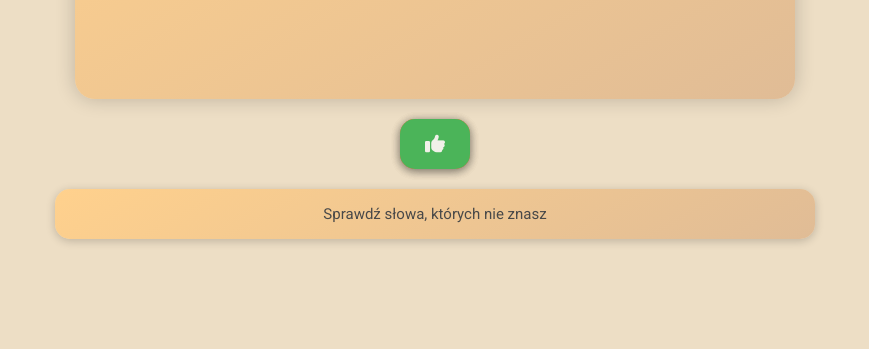
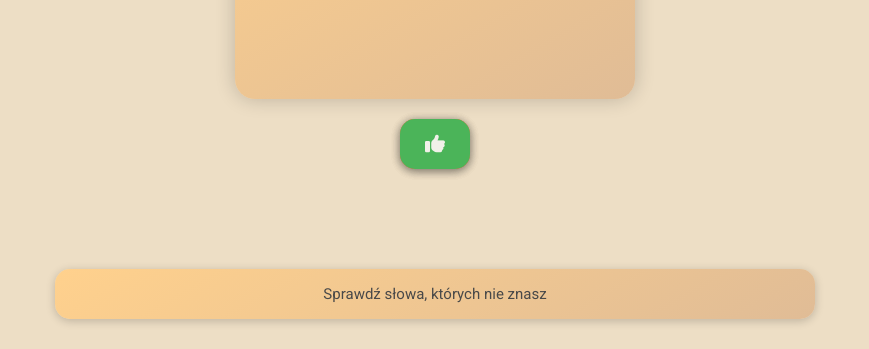
Before and after one commit to Sadi2002/Flashcard-app, a website with bundled scripts: page index.html in a window 1280 px wide. Shown: the part 451-800 px from the top of the page, without its empty margins (205-1074 px from the left). Built offline with nearby package versions, Linux system fonts and the light colour scheme.

Commit message:
added fix

```diff
--- a/index.html
+++ b/index.html
@@ -19,8 +19,11 @@
   </head>
   <body>
     <div class="container">
+      <div class="container__top">
         <nav class="navigation">
-        <h1 class="navigation__title">Najpopularniejsze słowa po angielsku</h1>
+          <h1 class="navigation__title">
+            Najpopularniejsze słowa po angielsku
+          </h1>
           <p class="navigation__counter">
             <span class="navigation__counter--color"></span> z 3425 słów
           </p>
@@ -43,7 +46,9 @@
         </section>
         <section class="card">
           <div class="front-card">
-          <div class="card__title--front">Kliknij kciuk w górę, aby zacząć</div>
+            <div class="card__title--front">
+              Kliknij kciuk w górę, aby zacząć
+            </div>
           </div>
         </section>
 
@@ -56,6 +61,7 @@
           </div>
           <div class="controls__box thumb-up">
             <i class="fas fa-thumbs-up"></i>
+          </div>
         </div>
       </div>
       <div class="unknown-data">
--- a/sass/_reset.scss
+++ b/sass/_reset.scss
@@ -20,4 +20,12 @@ body {
   display: flex;
   flex-direction: column;
   align-items: center;
+  justify-content: space-between;
+  padding-bottom: 30px;
+
+  &__top {
+    display: flex;
+    flex-direction: column;
+    align-items: center;
+  }
 }
```
Also changed, not shown: sass/style.css, 1 other file. Lines whose indentation alone changed are shown as unchanged.
